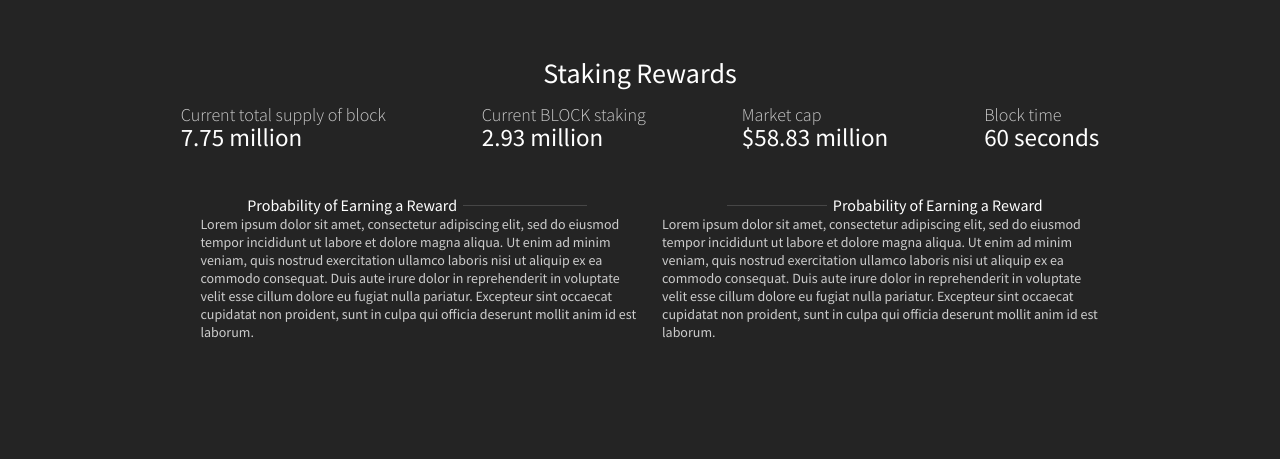
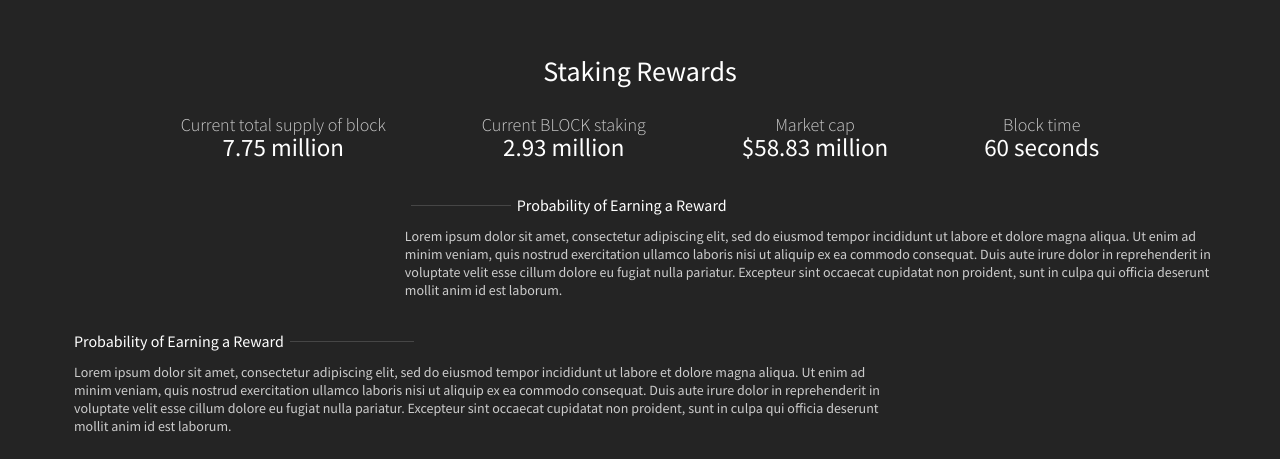
Before and after one commit to blocknetdx/blocknet-staking, a React app in the folder web/: page / in a window 1280 px wide. Shown: the part 341-800 px from the top of the page. Built offline with nearby package versions, Linux system fonts and the light colour scheme.

Commit message:
minor design changes

```diff
--- a/web/src/index.css
+++ b/web/src/index.css
@@ -5,10 +5,14 @@
   --theme-color: #051937;
   --color-green: #64c264;
 
-  --bg-color-0: #242424; /* Background */
-  --bg-color-1: #383838; /* Input bg */
-  --bg-color-2: #464646; /* Hover stuff */
-  --bg-color-3: #1d1d1d; /* Background */
+  --bg-color-0: #242424;
+  /* Background */
+  --bg-color-1: #383838;
+  /* Input bg */
+  --bg-color-2: #464646;
+  /* Hover stuff */
+  --bg-color-3: #1d1d1d;
+  /* Background */
 
   --border-0: #3b3b3b;
   --border-1: #5a5a5a;
@@ -17,19 +21,18 @@
   --text-color-1: #ccc;
   --text-color-2: #8a8a8a;
 
-  --loader-0: #525151; /* Loader bg */
+  --loader-0: #525151;
+  /* Loader bg */
 }
 
 body {
   font-family: 'Source Sans Pro', sans-serif;
   background: var(--bg-color-0);
   padding: 0;
-  margin: 0;
+  display: flex;
+  justify-content: center;
 }
 
 .container {
-  display: flex;
-  justify-content: center;
-  align-items: center;
-  flex-direction: column;
+  max-width: 1200px;
 }
--- a/web/src/scenes/calculator/index.js
+++ b/web/src/scenes/calculator/index.js
@@ -31,7 +31,7 @@ export default class index extends Component {
                     <div className={styles.block}>
                         <p className={styles.pre}>BLOCK to stake:</p>
                         <div className={styles.input}>
-                            <input value={this.state.block} onChange={e => this.setState({block: e.target.value})} />
+                            <input value={this.state.block} onChange={e => this.setState({block: e.target.value})} type="number"/>
                         </div>
                     </div>
 
@@ -150,17 +150,17 @@ export default class index extends Component {
 
                     <div className={styles.text}>
                         <div className={styles.area}>
-                            <p className={styles.txt}>
-                            <h2 className={`${styles.title} ${styles.t_one}`}>Probability of Earning a Reward</h2>
+                            <span className={styles.txt}>
+                            <h2 className={`${styles.title} ${styles.t_two}`}>Probability of Earning a Reward</h2>
                             Lorem ipsum dolor sit amet, consectetur adipiscing elit, sed do eiusmod tempor incididunt ut labore et dolore magna aliqua. Ut enim ad minim veniam, quis nostrud exercitation ullamco laboris nisi ut aliquip ex ea commodo consequat. Duis aute irure dolor in reprehenderit in voluptate velit esse cillum dolore eu fugiat nulla pariatur. Excepteur sint occaecat cupidatat non proident, sunt in culpa qui officia deserunt mollit anim id est laborum.
-                            </p>
+                            </span>
                         </div>
 
                         <div className={styles.area}>
-                            <p className={`${styles.txt} ${styles.txt2}`}>
-                            <h2 className={`${styles.title} ${styles.t_two}`}>Probability of Earning a Reward</h2>
+                            <span className={`${styles.txt} ${styles.txt2}`}>
+                            <h2 className={`${styles.title} ${styles.t_one}`}>Probability of Earning a Reward</h2>
                             Lorem ipsum dolor sit amet, consectetur adipiscing elit, sed do eiusmod tempor incididunt ut labore et dolore magna aliqua. Ut enim ad minim veniam, quis nostrud exercitation ullamco laboris nisi ut aliquip ex ea commodo consequat. Duis aute irure dolor in reprehenderit in voluptate velit esse cillum dolore eu fugiat nulla pariatur. Excepteur sint occaecat cupidatat non proident, sunt in culpa qui officia deserunt mollit anim id est laborum.
-                            </p>
+                            </span>
                         </div>
                     </div>
 
--- a/web/src/scenes/calculator/index.module.css
+++ b/web/src/scenes/calculator/index.module.css
@@ -4,12 +4,14 @@
   font-size: 2.5rem;
   font-weight: 600;
   transition: .3s ease;
+  text-align: center;
 }
 
 .sub {
   color: var(--text-color-1);
   margin: 0;
   transition: .3s ease;
+  text-align: center;
 }
 
 .inputs {
@@ -137,8 +139,10 @@
   /* z-index: 9999; */
 }
 
-.inputs .block button:disabled {
-  cursor: not-allowed;
+.inputs .block input:active,
+.inputs .block input:focus {
+  outline: none;
+  border: 1px solid var(--border-0);
 }
 
 .inputs .block button:hover .arrow {
@@ -200,7 +204,7 @@
 .outputs .block h4 {
   color: var(--color-green);
   font-size: 2rem;
-  font-weight: 500;
+  font-weight: 200;
   margin: 0;
   transition: .3s ease;
 }
@@ -211,7 +215,6 @@
 }
 
 .bottom {
-  border-radius: 12px;
   padding: 12px;
   display: flex;
   flex-direction: column;
@@ -222,7 +225,6 @@
   color: var(--text-color-0);
   font-size: 28px;
   font-weight: 500;
-  margin: 42px 0 0 0;
 }
 
 .bottom .blocks {
@@ -259,15 +261,10 @@
   flex-wrap: wrap;
 }
 
-.bottom .text .area {
-  width: 50%;
-}
-
 .bottom .text .area .title {
   font-size: 16px;
   font-weight: 400;
   display: flex;
-  justify-content: center;
   align-items: center;
 }
 
```
